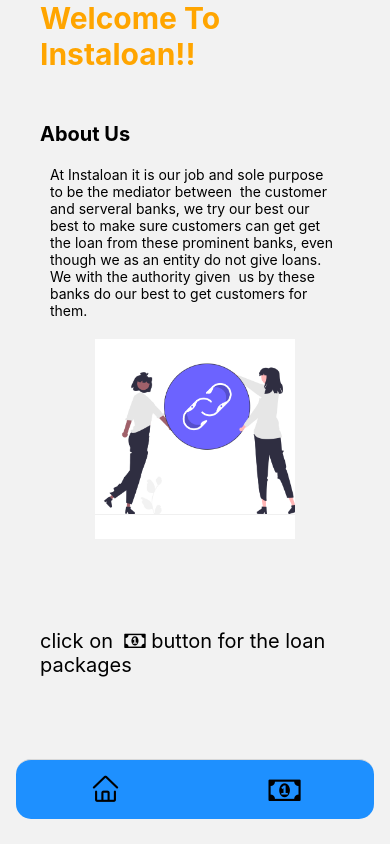
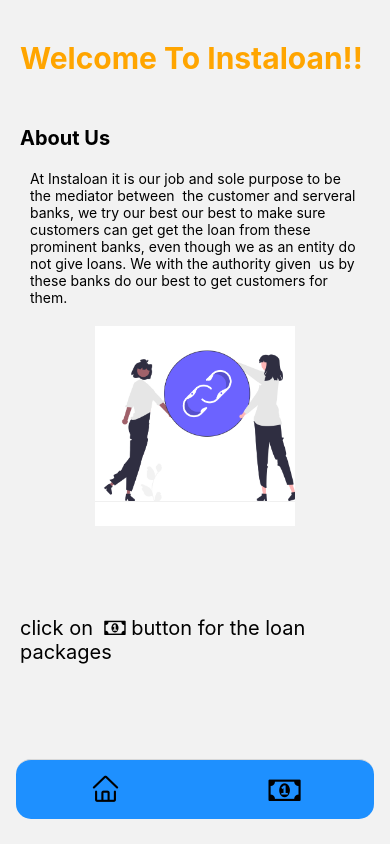
Before and after one commit to kencal20/Demo, a React Native app: screen /Home in a window 390 px wide. Built offline with nearby package versions, Linux system fonts and the light colour scheme.

Commit message:
home update

```diff
--- a/src/Home.js
+++ b/src/Home.js
@@ -37,10 +37,11 @@
 const styles = StyleSheet.create({
     container: {
         flex: 1,
-        marginHorizontal: 40
+        marginHorizontal: 20
     },
 
     welcome_text: {
+        marginTop:40,
         fontSize: 30,
         fontWeight: 'bold',
         color:'orange'
```
